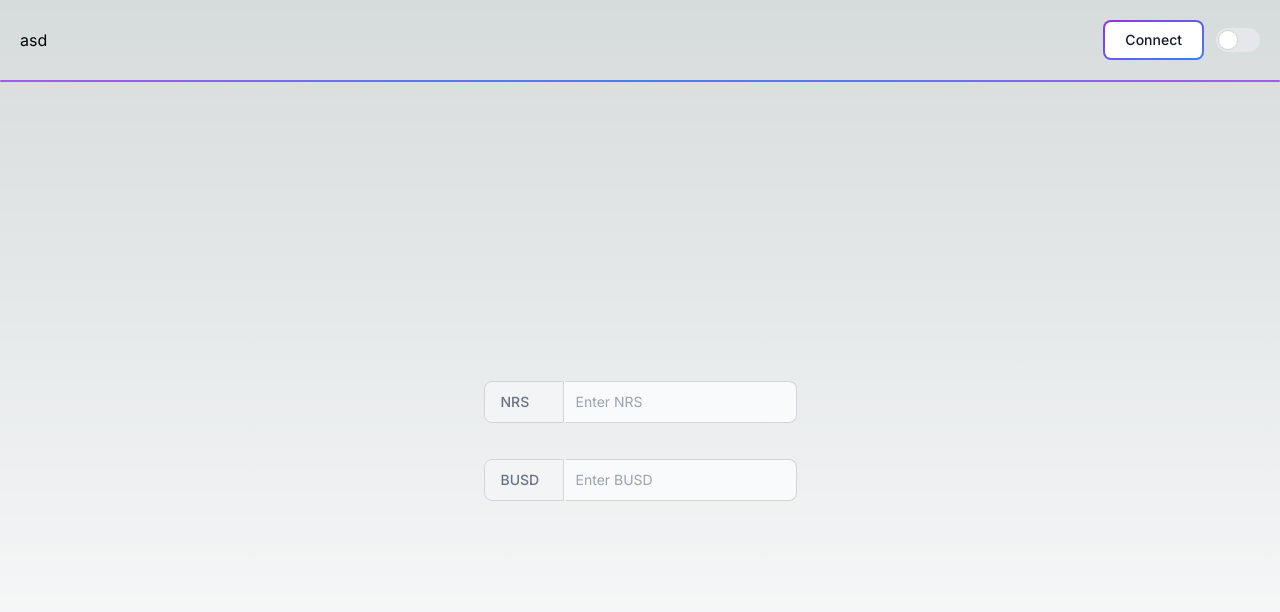
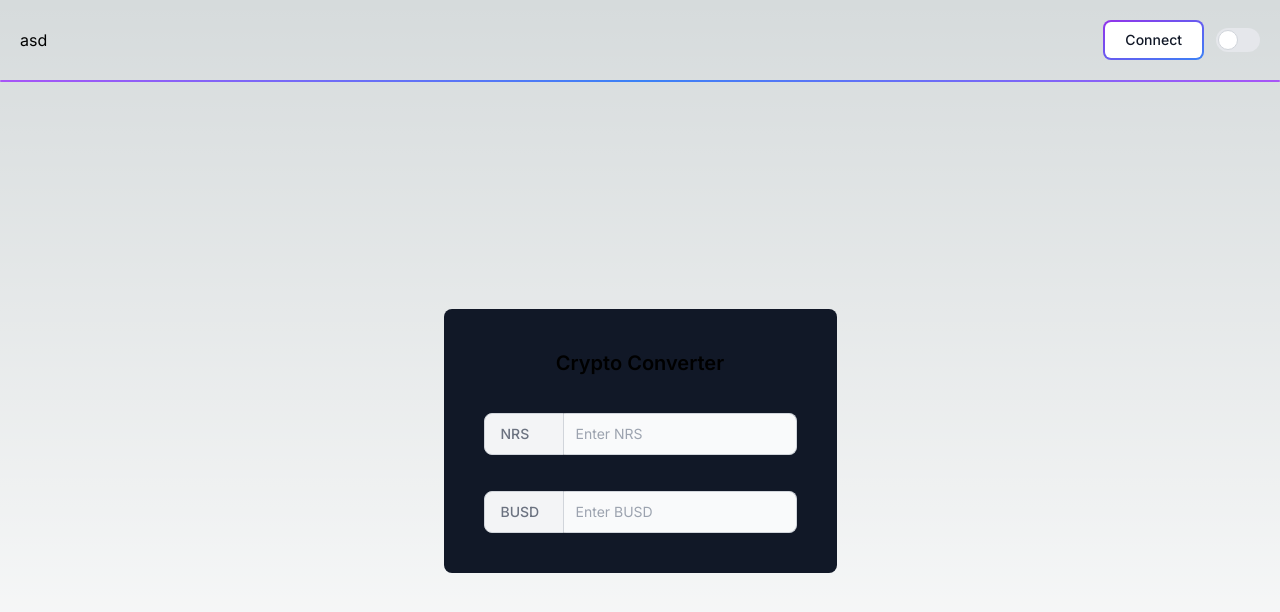
Before and after one commit to bethebikash/web3-app, a Next.js app: page / in a window 1280 px wide. Shown: the top 612 px of the page. Built offline with nearby package versions, Linux system fonts and the light colour scheme.

Commit message:
feat: converter foem styling and round number util function implement

```diff
--- a/src/components/Converter/index.tsx
+++ b/src/components/Converter/index.tsx
@@ -2,6 +2,7 @@
 
 import { useState } from "react"
 import { decimalNumberRegEx } from "src/shared/regex";
+import { roundNumber } from "src/utils/roundNumber";
 
 const Converter = () => {
   const [nepaliAmount, setNepaliAmount] = useState<number | string>('');
@@ -12,7 +13,7 @@ const Converter = () => {
     if (e.target.value === '') {
       setBusdAmount('');
     } else {
-      setBusdAmount(Number(e.target.value) * 3);
+      setBusdAmount(roundNumber(Number(e.target.value) * 3));
     }
   }
 
@@ -21,14 +22,15 @@ const Converter = () => {
     if (e.target.value === '') {
       setNepaliAmount('');
     } else {
-      setNepaliAmount(Number(e.target.value) / 3);
+      setNepaliAmount(roundNumber(Number(e.target.value) / 3));
     }
   }
 
 
   return (
 
-    <form className="flex flex-col gap-9 items-center justify-center">
+    <form className="flex flex-col gap-9 text-xl items-center justify-center bg-gray-900 p-10 rounded-lg">
+      <h3 className="font-semibold">Crypto Converter</h3>
       <div className="flex">
         <button disabled id="dropdown-button-2" data-dropdown-toggle="dropdown-search-city" className="w-[80px] flex-shrink-0 z-10 inline-flex items-center py-2.5 px-4 text-sm font-medium text-center text-gray-500 bg-gray-100 border border-gray-300 rounded-l-lg hover:bg-gray-200 focus:ring-4 focus:outline-none focus:ring-gray-100 dark:bg-gray-700 dark:hover:bg-gray-600 dark:focus:ring-gray-700 dark:text-white dark:border-gray-600" type="button">
           NRS
--- /dev/null
+++ b/src/utils/roundNumber.ts
@@ -0,0 +1,7 @@
+export const roundNumber = (num: number): number => {
+  try {
+    return (Math.round((num + Number.EPSILON) * 100) / 100)
+  } catch (error) {
+    return 0
+  }
+}
```
